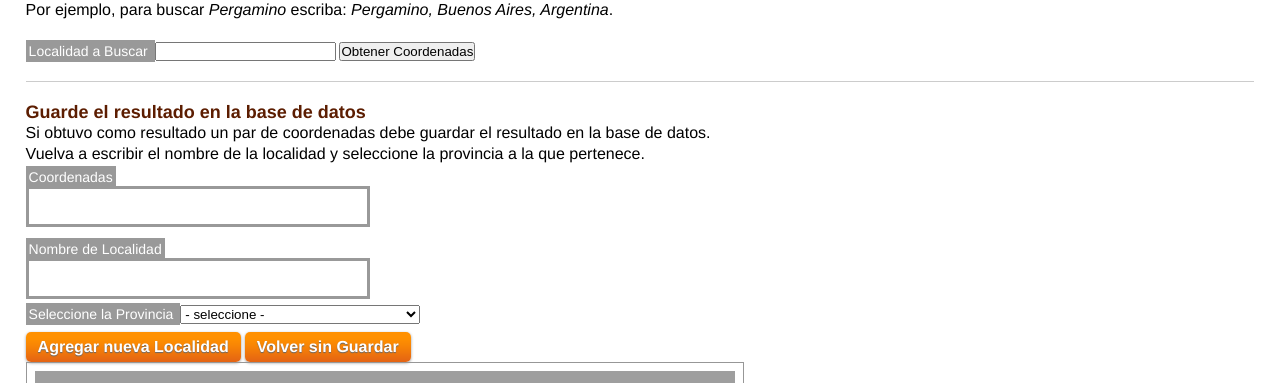
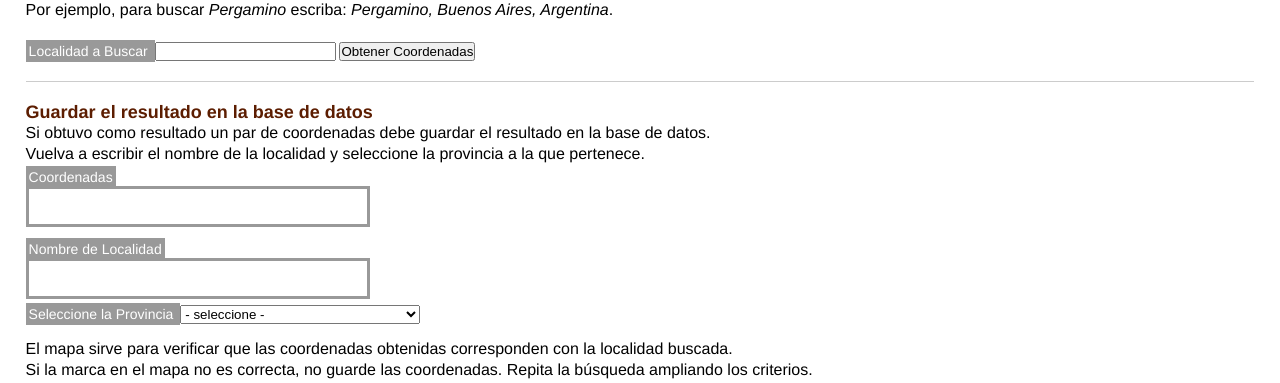
Before and after one commit to dmallamaci/bipher, a PHP site: page /nuevo-municipio.php in a window 1280 px wide. Shown: the part 132-515 px from the top of the page. Run offline with PHP 8.4, Linux system fonts and the light colour scheme; a user stored in the database is signed in; some libraries are stand-ins or nearby versions; grey boxes are pictures that could not be loaded.

Commit message:
Corregido cardinal Remates y ayuda en Nuevo municipio

```diff
--- a/nuevo-municipio.php
+++ b/nuevo-municipio.php
@@ -71,8 +71,9 @@ function validar(){
     <input type="button" value="Obtener Coordenadas" onclick="codeAddress()" />
 	<br />
 	<hr />
-<h2>Guarde el resultado en la base de datos</h2>
+<h2>Guardar el resultado en la base de datos</h2>
 <p>Si obtuvo como resultado un par de coordenadas debe guardar el resultado en la base de datos.<br /> Vuelva a escribir el nombre de la localidad y seleccione la provincia a la que pertenece.</p>
+
 <form method="post" action="db-interaccion/hacienda.php" id="lok" name="lok">
 	<input type="hidden" name="action" value="agregar-localidad" />
 	<label for="coordenadas">Coordenadas </label>
@@ -81,11 +82,14 @@ function validar(){
 	<label for="localidad">Nombre de Localidad </label>
 	<input type="text" id="localidad" name="localidad" onchange="conMayusculas(this)" />
 	<?php include_once 'comun/provincias-select.php';?>
-	<br />
+	<br /><br />
+		<p>El mapa sirve para verificar que las coordenadas obtenidas corresponden con la localidad buscada.<br />Si la marca en el mapa no es correcta, no guarde las coordenadas. Repita la búsqueda ampliando los criterios.</p>
+		<p>Se puede ampliar, reducir y mover el mapa pero <strong>es solo una guia visual</strong>.<br />Hacer click en el mapa <strong>no modifica las coordenadas</strong>.</p>
 	<input type="submit" name="agregalocalidad" id="agregalocalidad" value="Agregar nueva Localidad" onclick="return validar()" class="button" />
 	<input type="submit" name="atras" id="atras" value="Volver sin Guardar" class="button" />
 	<input type="hidden" name="token" value="<?php echo $_SESSION['token']; ?>" />
 </form>
+<div style="height: 18px;"></div>
 
 <div style="width: 700px; border-width: 1px; border-style: solid; border-color: #979797; padding:8px 8px 8px 8px;">
         <div id="map_canvas" style="width: 700px; height: 500px"></div>
```
Also changed, not shown: nuevo-lote.php (+2 -5 lines).
